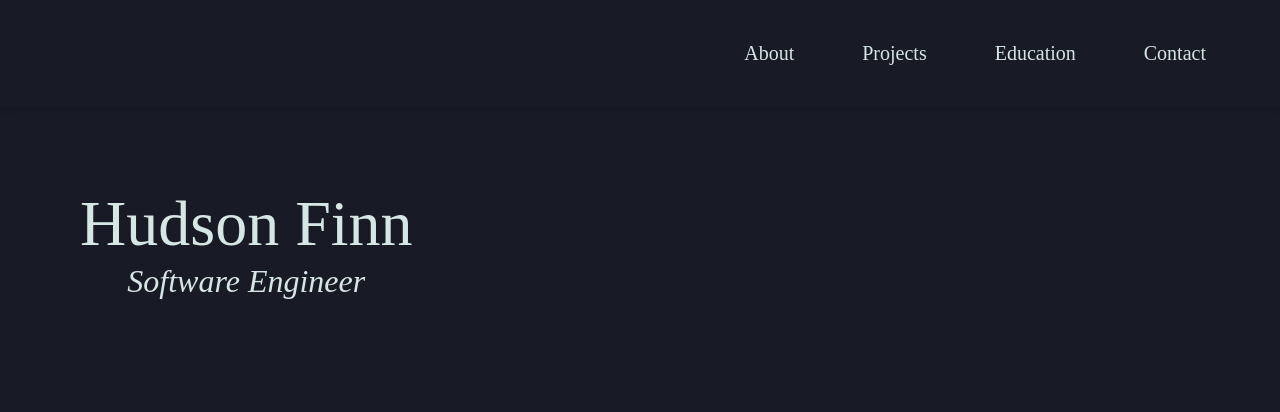
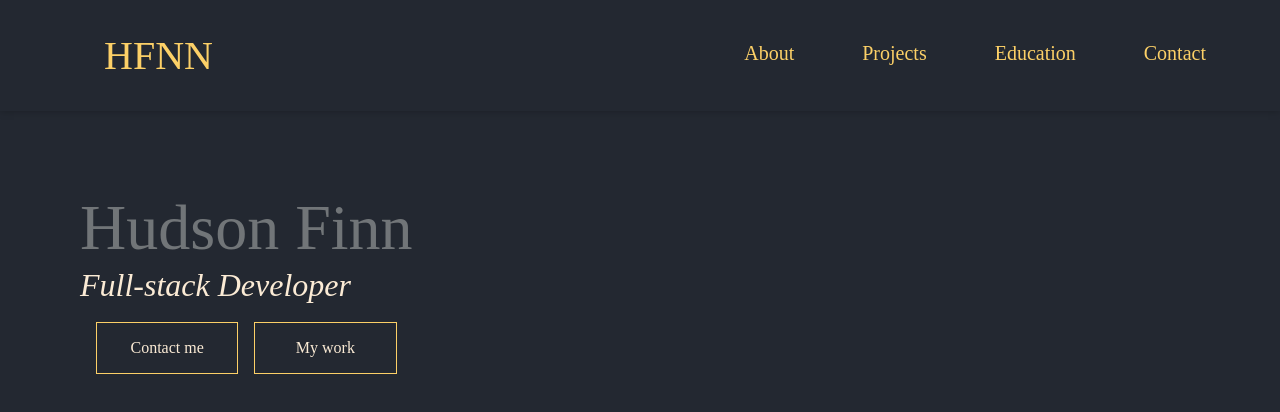
Before and after one commit to Kindlewing/portfolio, a React (Vite) app: page / in a window 1280 px wide. Shown: the top 412 px of the page. Built offline with nearby package versions, Linux system fonts and the light colour scheme.

Commit message:
Coloring

```diff
--- a/src/componenets/content/content.module.css
+++ b/src/componenets/content/content.module.css
@@ -1,7 +1,12 @@
-p,
-h1,
-h2 {
-	color: var(--text-100);
+:root {
+	--background: #232831;
+	--text-100: #fbebd5;
+	--neutral-grey: #717578;
+	--primary: #fcd067;
+}
+
+button {
+	padding: 1rem;
 }
 
 .hero {
@@ -16,10 +21,46 @@ h2 {
 
 .heroTitle {
 	font-size: 4rem;
+	color: var(--neutral-grey);
 }
 
 .heroSubtitle {
 	font-size: 2rem;
 	font-style: italic;
-	align-self: center;
+	color: var(--text-100);
 }
+
+.heroButtons {
+	display: inline-flex;
+	gap: 1rem;
+	padding: 1rem;
+}
+
+.heroButton {
+	position: relative;
+	background-color: transparent;
+	color: var(--text-100);
+	width: 50%;
+	height: 100%;
+	border: 1px solid var(--primary);
+}
+
+.heroButton:hover {
+	color: black;
+}
+
+.heroButton::before {
+	content: '';
+	position: absolute;
+	top: 0;
+	left: 0;
+	width: 0%;
+	height: 100%;
+	z-index: -1;
+	background-color: var(--primary);
+	transition: 0.5s;
+}
+
+.heroButton:hover::before {
+	width: 100%;
+}
--- a/src/componenets/content/home.tsx
+++ b/src/componenets/content/home.tsx
@@ -5,7 +5,11 @@ const Home = () => {
 		<section className={styles.hero}>
 			<div className={styles.heroHeader}>
 				<h1 className={styles.heroTitle}> Hudson Finn </h1>
-				<p className={styles.heroSubtitle}> Software Engineer </p>
+				<p className={styles.heroSubtitle}> Full-stack Developer </p>
+				<div className={styles.heroButtons}>
+					<button className={styles.heroButton}>Contact me</button>
+					<button className={styles.heroButton}>My work</button>
+				</div>
 			</div>
 		</section>
 	);
--- a/src/componenets/header/header.module.css
+++ b/src/componenets/header/header.module.css
@@ -1,8 +1,8 @@
 :root {
-	--background: #181b25;
-	--text-100: #d5e6e4;
-	--text-900: #333333;
-	--accent: #a3abbd;
+	--background: #232831;
+	--text-100: #fbebd5;
+	--neutral-grey: #717578;
+	--primary: #fcd067;
 }
 
 .header {
@@ -20,6 +20,13 @@
 	background-color: var(--background);
 }
 
+.logo {
+	font-size: 2.5rem;
+	cursor: default;
+	padding-left: 1em;
+	color: var(--primary);
+}
+
 .primaryNavBar {
 	position: relative;
 	display: flex;
@@ -31,7 +38,7 @@
 
 .headerNavLink {
 	position: relative;
-	color: var(--text-100);
+	color: var(--primary);
 	font-size: 1.25rem;
 	display: inline-block;
 	padding: 0.625rem;
@@ -39,7 +46,7 @@
 }
 
 .headerNavLink:hover {
-	color: var(--text-900);
+	color: var(--text-100);
 }
 
 .headerNavLink::before {
@@ -49,8 +56,9 @@
 	left: 0;
 	width: 0%;
 	height: 100%;
-	z-index: -1;
-	background-color: var(--accent);
+	z-index: 1;
+	background-color: var(--primary);
+	opacity: 0.2;
 	transition: 0.5s;
 }
 
@@ -58,17 +66,10 @@
 	width: 100%;
 }
 
-.headerLogo {
-	font-size: 2.5rem;
-	cursor: default;
-	padding-left: 1em;
-	color: var(--text);
-}
-
 .hamburger {
 	position: absolute;
 	font-size: 2rem;
-	color: var(--text);
+	color: var(--primary);
 	line-height: 2rem;
 	margin-right: 3rem;
 	z-index: 9999;
@@ -123,15 +124,20 @@
 
 	.primaryNavBar {
 		position: fixed;
-		inset: 0 0 0 60%;
+		inset: 0 0 0 30%;
 		display: flex;
 		z-index: 1000;
 		flex-direction: column;
 		align-items: center;
+		border: 1px solid var(--text-100);
 		justify-content: center;
-		background-color: var(--primary);
+		background-color: var(--background);
 		transform: translateX(100%);
 		transition: transform 350ms ease-out;
+	}
+
+	.headerNavLink {
+		font-size: 1.5rem;
 	}
 
 	.primaryNavBar[data-showsidebar='true'] {
--- a/src/componenets/header/header.tsx
+++ b/src/componenets/header/header.tsx
@@ -10,9 +10,11 @@ const Header = () => {
 	return (
 		<header className={styles.header}>
 			<a
-				className={styles.headerLogo}
+				className={styles.logo}
 				href="#"
-			></a>
+			>
+				HFNN
+			</a>
 			<nav>
 				<input
 					type="checkbox"
--- a/src/css/app.css
+++ b/src/css/app.css
@@ -1,3 +1,10 @@
+:root {
+	--background: #232831;
+	--text-100: #fbebd5;
+	--neutral-grey: #717578;
+	--primary: #fcd067;
+}
+
 /* makes sizing simpler */
 
 *,
```
